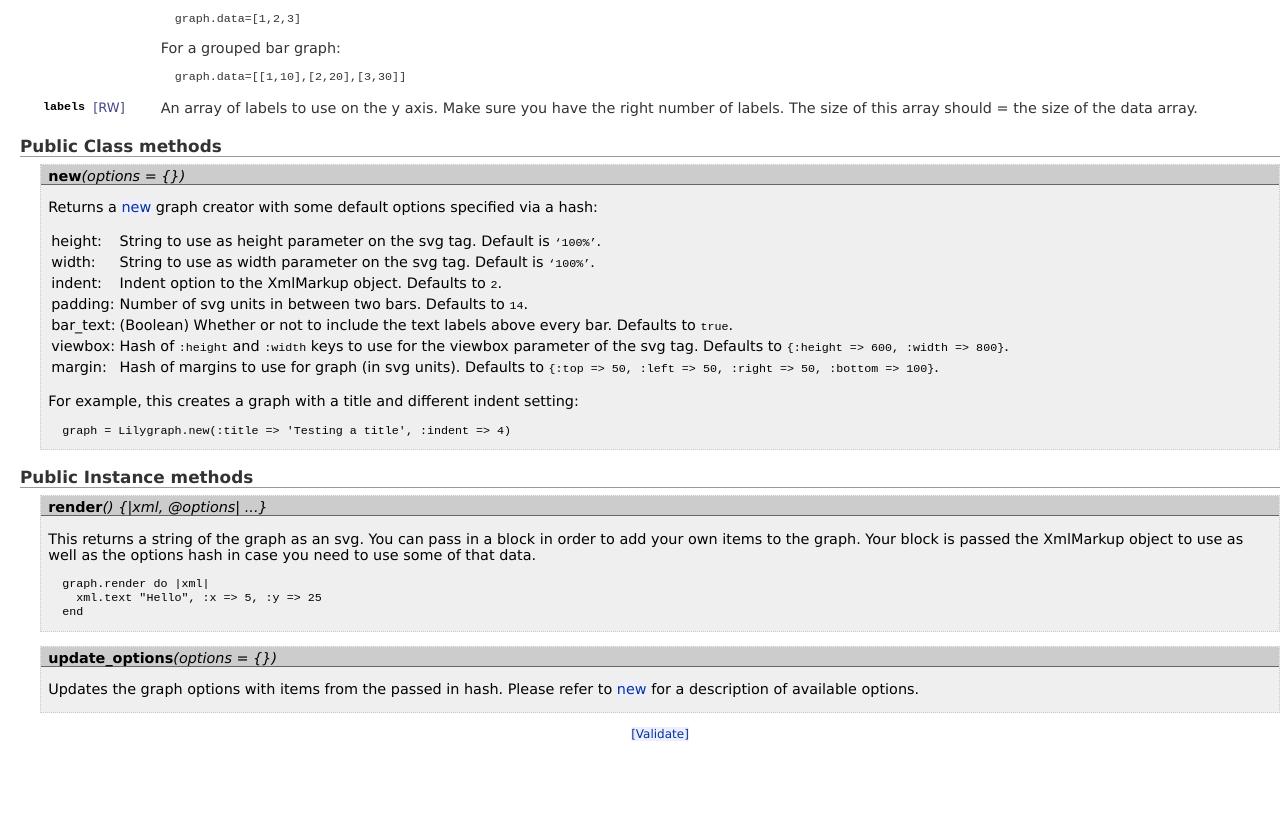
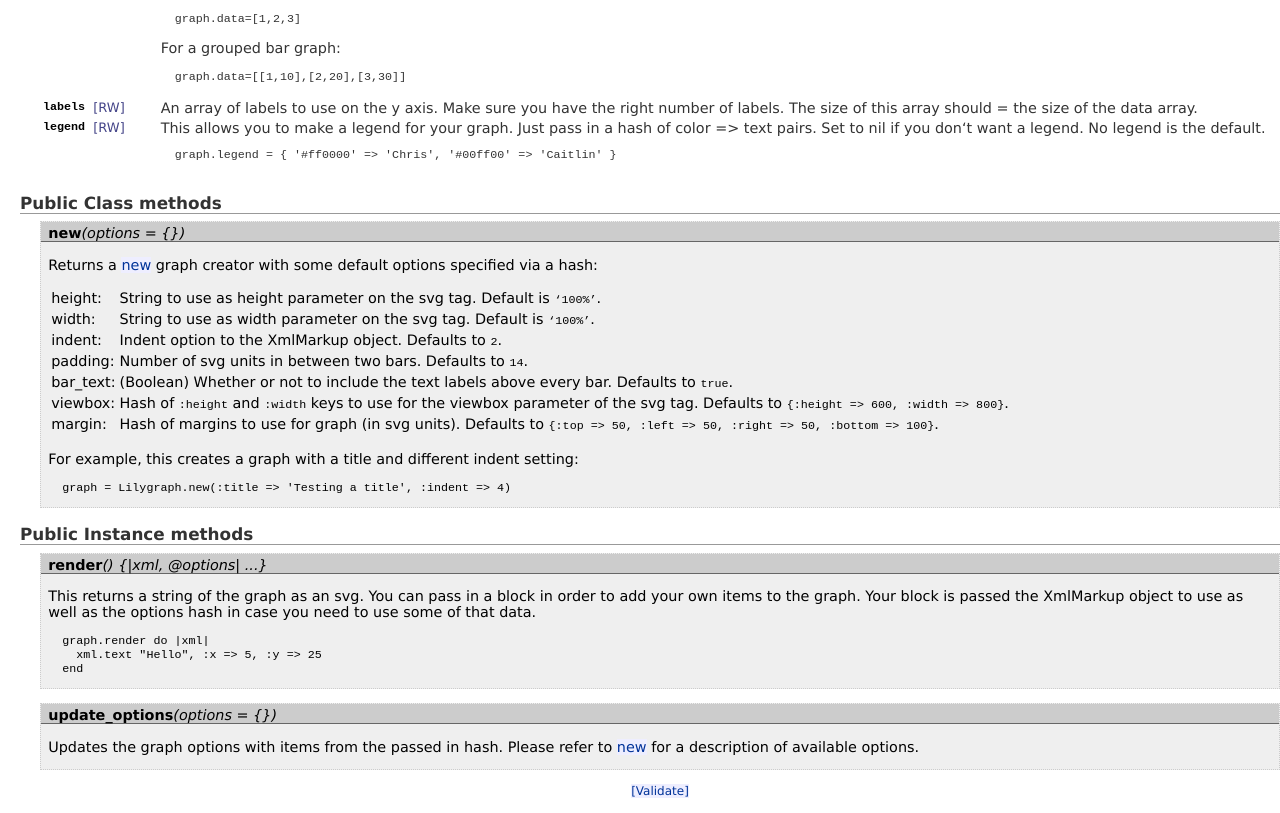
Before and after one commit to kelsin/lilygraph, a plain HTML site: page doc/classes/Lilygraph.html in a window 1280 px wide. Shown: the part 887-1700 px from the top of the page. Before the commit the page ends 1642 px from the top, so only its background shows below. Drawn offline with Linux system fonts and the light colour scheme.

Commit message:
Generated rdoc

```diff
--- a/doc/classes/Lilygraph.html
+++ b/doc/classes/Lilygraph.html
@@ -222,6 +222,19 @@ array.
 
 </td>
         </tr>
+        <tr class="top-aligned-row context-row">
+          <td class="context-item-name">legend</td>
+          <td class="context-item-value">&nbsp;[RW]&nbsp;</td>
+          <td class="context-item-desc">
+This allows you to make a legend for your graph. Just pass in a hash of
+color =&gt; text pairs. Set to nil if you don&#8216;t want a legend. No
+legend is the default.
+
+<pre>
+  graph.legend = { '#ff0000' =&gt; 'Chris', '#00ff00' =&gt; 'Caitlin' }
+</pre>
+</td>
+        </tr>
         </table>
       </div>
     </div>
```
Also changed, not shown: doc/classes/Lilygraph.src/M000001.html (+4 -2 lines), doc/classes/Lilygraph.src/M000002.html (+1 -1 lines), doc/classes/Lilygraph.src/M000003.html (+1 -1 lines), doc/files/lib/lilygraph_rb.html (+1 -1 lines), 1 other file.
